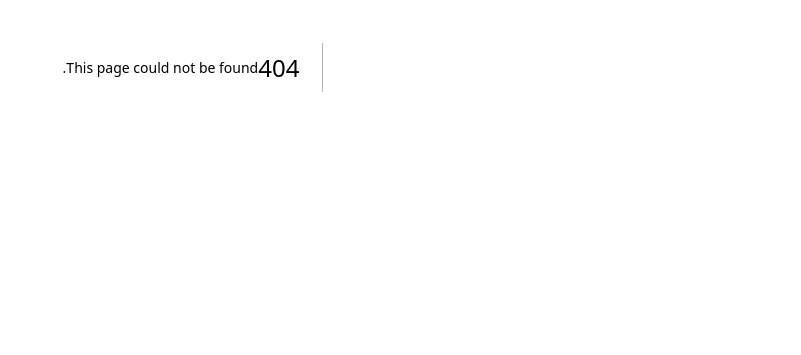
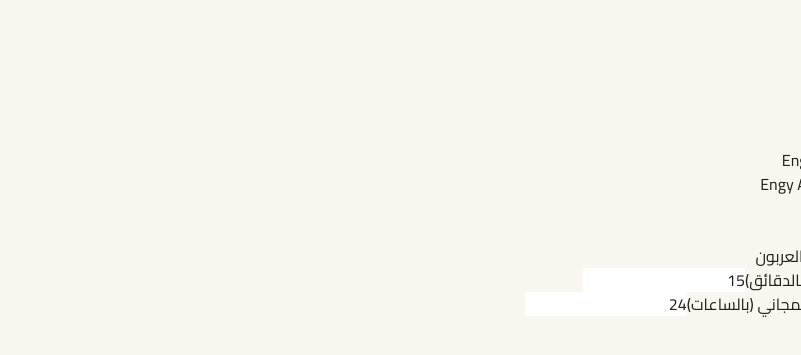
Before and after one commit to Anas-M-badr2030/engy-ahmed-allam-platform, a Next.js app: page /admin/policies in a window 1280 px wide. Before the commit this address had no page. Shown: the part 333-688 px from the top of the page, without its empty margins (479-1280 px from the left). Built offline with nearby package versions, Linux system fonts and the light colour scheme.

Commit message:
Create page.tsx

```diff
--- /dev/null
+++ b/app/admin/policies/page.tsx
@@ -0,0 +1,20 @@
+import React from 'react';
+
+export default function AdminPoliciesPage() {
+  return (
+    <div className="bg-white rounded-2xl p-6 shadow-sm border border-[#E8DFD1] max-w-2xl space-y-4">
+      <h1 className="text-xl font-bold">تعديل سياسة المواعيد والعربون</h1>
+      <div>
+        <label className="block text-xs font-bold mb-1">مهلة التأخير المسموحة (بالدقائق)</label>
+        <input type="number" defaultValue={15} className="w-full px-4 py-2.5 rounded-xl border text-sm" />
+      </div>
+      <div>
+        <label className="block text-xs font-bold mb-1">مهلة الإلغاء أو التعديل المجاني (بالساعات)</label>
+        <input type="number" defaultValue={24} className="w-full px-4 py-2.5 rounded-xl border text-sm" />
+      </div>
+      <button className="bg-[#C8A97E] text-[#181512] font-bold px-6 py-2.5 rounded-xl text-sm">
+        حفظ التعديلات
+      </button>
+    </div>
+  );
+}
```
